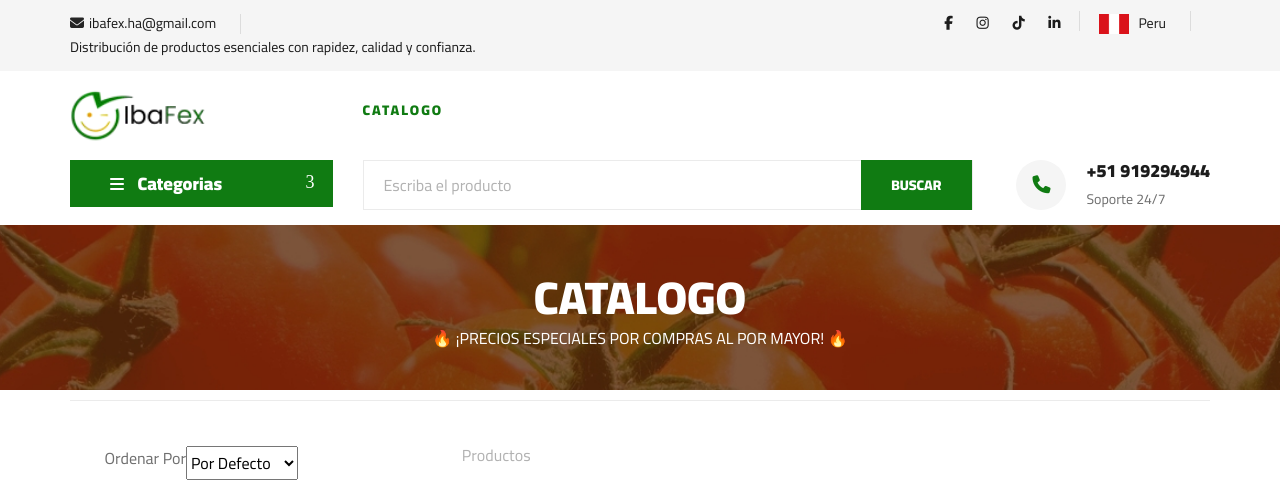
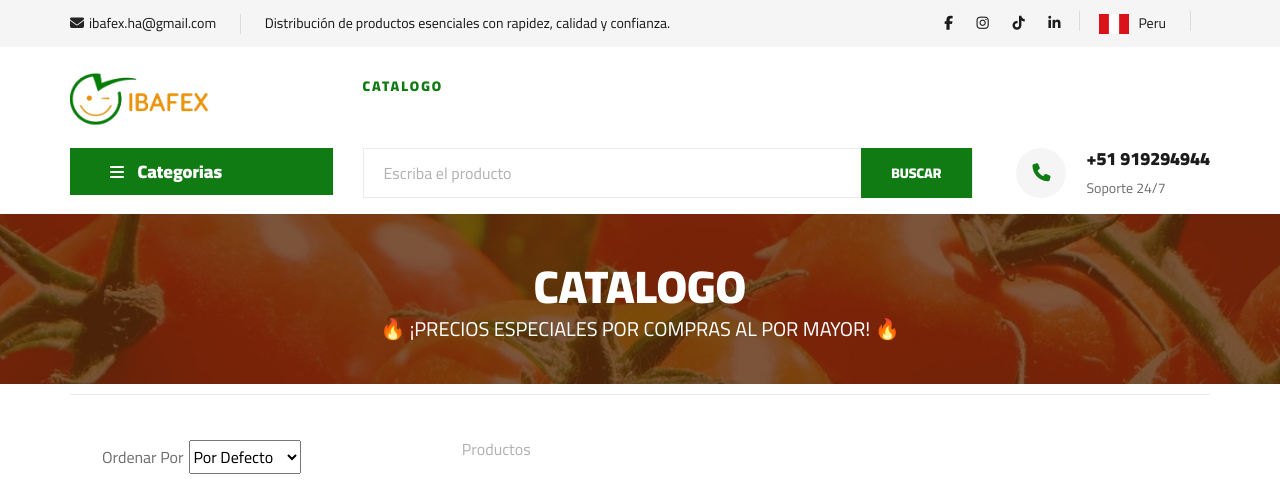
Before and after one commit to GroverAEP/landing_page_iba, a Django app: template products/templates/shop-grid.html in a window 1280 px wide. Shown: the top 481 px of the page. Run offline with Django 3.2, Linux system fonts and the light colour scheme; the template is opened without the code that fills it, so the values that code supplies are empty; some libraries are stand-ins or nearby versions.

Commit message:
actualizando correctament los estilos de mi css

```diff
--- a/products/static/css/style.css
+++ b/products/static/css/style.css
@@ -307,7 +307,7 @@
 
 .header__top__left {
 	padding: 10px 0 13px;
-	width: 600px;
+	width: 603px;
 }
 
 .header__top__left ul li {
@@ -662,7 +662,7 @@
 	position: absolute;
 	right: 18px;
 	top: 9px;
-	content: "3";
+	/* content: "3"; */
 	font-family: "ElegantIcons";
 	font-size: 18px;
 	color: #ffffff;
@@ -881,9 +881,10 @@
 }
 
 .image-label img {
-	width: 45%; /* Ajusta el tamaño de la imagen */
+	width: 20%; /* Ajusta el tamaño de la imagen */
 	height: auto;
 	object-fit: contain;
+	margin-top: 5px;
 }
 
 
@@ -1149,7 +1150,7 @@
 
 .breadcrumb__option span {
 	display: inline-block;
-	font-size: 16px;
+	font-size: 20px;
 	color: #ffffff;
 }
 
@@ -1507,6 +1508,8 @@
 .filter__sort {
 	display: flex;
 	justify-content: center;
+	align-items: center;
+	gap: 5px;
 }
 
 .filter__sort span {
```
Also changed, not shown: products/static/img/icon_logo.png (added), products/static/img/logo.png.
